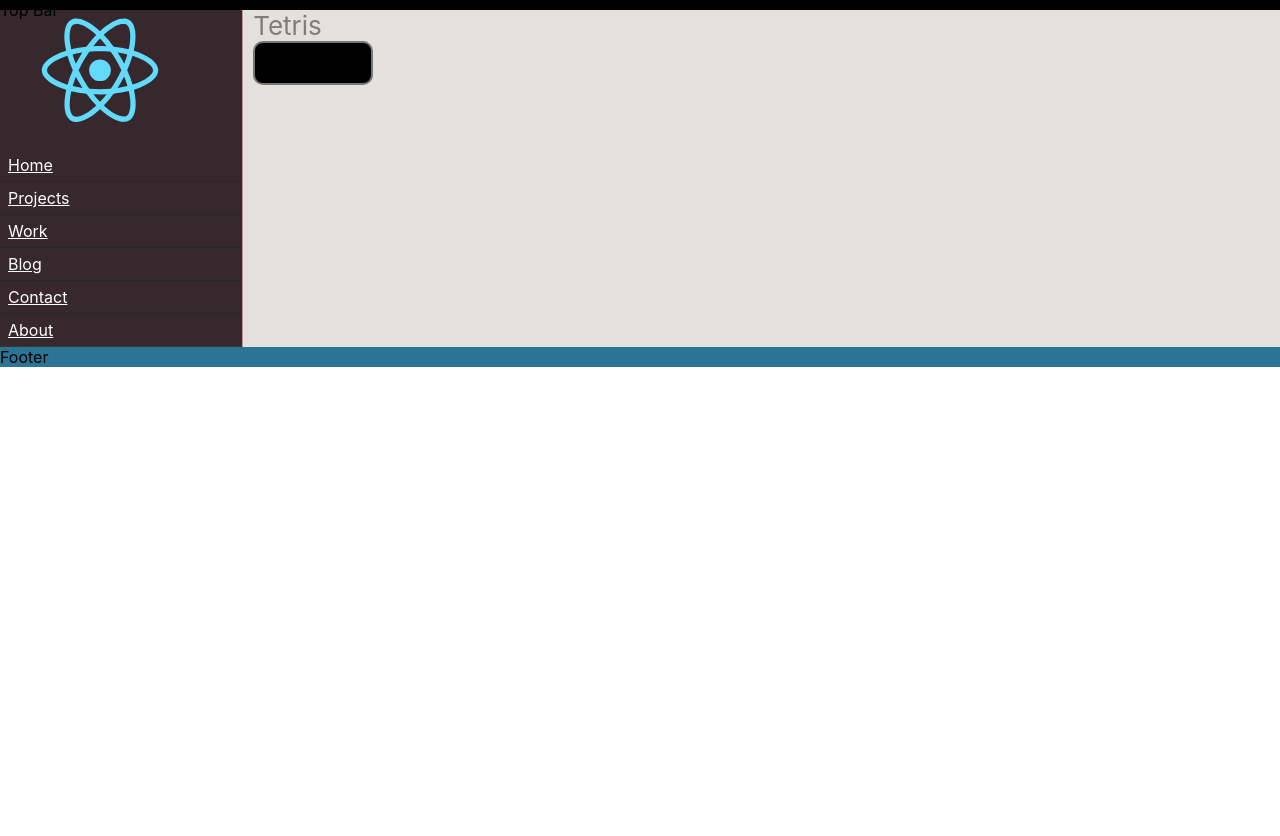
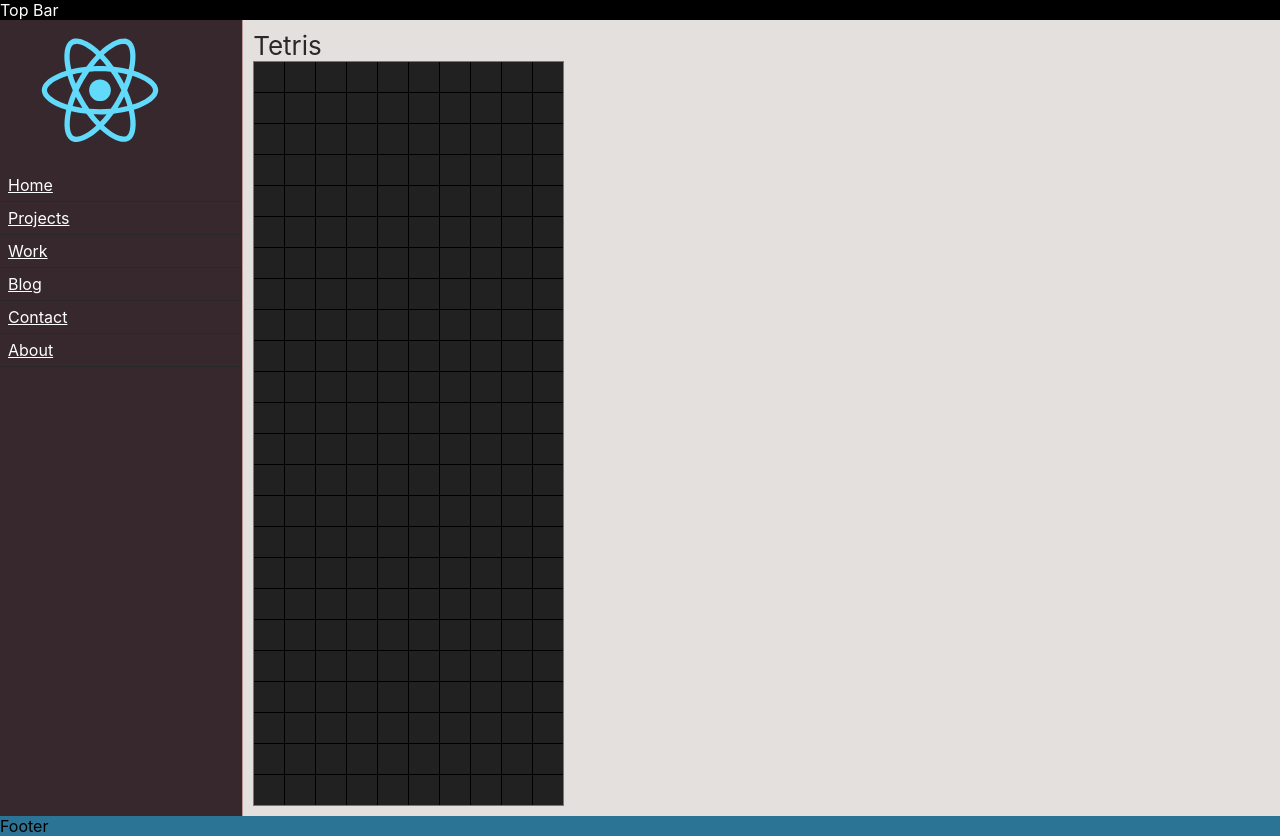
Before and after one commit to ArturMarschenkulov/ArturMarschenkulov.github.io, a React (Create React App) app: page /projects/games/tetris in a window 1280 px wide. Before the commit the page ends 800 px from the top, so only its background shows below. Built offline with nearby package versions, Linux system fonts and the light colour scheme.

Commit message:
some changes

```diff
--- a/src/Design0/Design0.tsx
+++ b/src/Design0/Design0.tsx
@@ -10,11 +10,13 @@ function TopBar(): JSX.Element {
   const ScTopBar = styled.nav`
     display: flex;
     width: 100%;
+    color: white;
     background-color: #000000;
-    padding: 0px;
-    position: fixed;
-    height: 10px;
-    top: 0;
+    position: sticky;
+
+    //padding: 0px;
+    //height: 10px;
+    //top: 0;
 
     z-index: 2;
 
@@ -51,10 +53,10 @@ export default class Design0 extends React.Component {
     `;
 
     const ScMain = styled.div`
-      display: flex;
-      flex-direction: column;
-      min-height: 100%;
-      box-sizing: border-box;
+      //display: flex;
+      //flex-direction: column;
+      //min-height: 100%;
+      //box-sizing: border-box;
     `;
     return (
       <Router.BrowserRouter>
--- a/src/Design0/pages/tetris/Tetris.tsx
+++ b/src/Design0/pages/tetris/Tetris.tsx
@@ -1,35 +1,183 @@
+import React from 'react';
 import styled from 'styled-components';
 
-const ScDisplay = styled.div`
-  box-sizing: border-box;
-  display: flex;
-  align-items: space-between;
-  margin: 0 0 20px 0;
-  padding: 20px;
-  border: 2px solid #777;
-  min-height: 20px;
-  width: 120px;
-  border-radius: 10px;
-  color: ${'#999'};
-  background: #000;
-  font-family: Arial, Helvetica, sans-serif;
-  font-size: 0.8rem;
+
+
+//RGBAColor class which goes from 0 to 255
+class RGBAColor {
+  r: number;
+  g: number;
+  b: number;
+  a: number;
+  constructor(r: number, g: number, b: number, a: number = 255.0) {
+    this.r = r;
+    this.g = g;
+    this.b = b;
+    this.a = a;
+  }
+  toHEX6(): string {
+    return `#${this.r.toString(16)}${this.g.toString(16)}${this.b.toString(16)}`;
+  }
+  toHEX8(): string {
+    return `#${this.r.toString(16)}${this.g.toString(16)}${this.b.toString(16)}${this.a.toString(16)}`;
+  }
+  toRGB(): string {
+    return `rgb(${this.r},${this.g},${this.b})`;
+  }
+  toRGBA(): string {
+    return `rgba(${this.r},${this.g},${this.b},${this.a})`;
+  }
+
+  copy(): RGBAColor {
+    return new RGBAColor(this.r, this.g, this.b, this.a);
+  }
+}
+
+
+
+function toRGB(color: string): string {
+
+  const r = parseInt(color.substring(1, 3), 16);
+  const g = parseInt(color.substring(3, 5), 16);
+  const b = parseInt(color.substring(5, 7), 16);
+
+  return `${r}, ${g}, ${b}`;
+}
+
+
+
+enum TetrominoType {
+  I,
+  J,
+  L,
+  O,
+  S,
+  T,
+  Z,
+  Empty
+}
+
+
+function toColor(type: TetrominoType): RGBAColor {
+  switch (type) {
+    case TetrominoType.I:
+      return new RGBAColor(0, 0, 255); // blue
+    case TetrominoType.J:
+      return new RGBAColor(255, 0, 0); // red
+    case TetrominoType.L:
+      return new RGBAColor(0, 255, 0); // green
+    case TetrominoType.O:
+      return new RGBAColor(255, 255, 0); // yellow
+    case TetrominoType.S:
+      return new RGBAColor(255, 0, 255); // purple
+    case TetrominoType.T:
+      return new RGBAColor(0, 255, 255); // cyan
+    case TetrominoType.Z:
+      return new RGBAColor(255, 255, 255); // white
+    default: return new RGBAColor(50, 50, 50); // grey
+  }
+}
+
+
+// type CellProps = {
+//   type: TetrominoType;
+//   size: number;
+// }
+// function Cell(props: CellProps): JSX.Element {
+//   let color = toColor(props.type);
+//   color.a = 0.5;
+
+//   let color_0 = color.copy();
+//   color_0.a = 200.0;
+//   let color_1 = color.copy();
+//   color_1.a = 10.0;
+
+//   const ScCell = styled.div<CellProps>`
+//     z-index: 6;
+//     width: ${props.size}px;
+//     height: ${props.size}px;
+//     background: ${color.toRGBA()};
+//     border: 4px solid;
+//     border-bottom-color: ${color_0.toRGBA()};
+//     border-right-color: ${color.toRGBA()};
+//     border-top-color: ${color.toRGBA()};
+//     border-left-color: ${color_1.toRGBA()};
+//   `;
+//   return (
+//     <ScCell
+//       type={props.type}
+//       size={props.size}
+//     />
+//   );
+// }
+// class Tetromino {
+//   type: TetrominoType = TetrominoType.I;
+//   color: string = "";
+//   //cells: Cell[] = [];
+
+// }
+
+type CellProps = {
+  size: number;
+}
+
+function Cell(props: CellProps): JSX.Element {
+  const size = props.size;
+
+  const ScCell = styled('div', "kk")`
+    width: ${size}px;
+    height: ${size}px;
+    width: auto;
+    background: #ffffff21;
+  `;
+  return (
+    <ScCell />
+  );
+}
+
+function Board(): JSX.Element {
+
+  const tetrominoSize = 30; // in pixels
+
+  const boardWidth = 10;
+  const boardHeight = 24;
+
+  const gapSize = 1;
+
+
+  const ScBoard = styled.div`
+    display: grid;
+    grid-gap: ${gapSize}px;
+    grid-template-columns: repeat(${boardWidth}, ${tetrominoSize}px);
+    grid-template-rows: repeat(${boardHeight}, ${tetrominoSize}px);
+    width: ${(boardWidth * tetrominoSize) + gapSize * (boardWidth - 1)}px;
+    height: ${(boardHeight * tetrominoSize) + gapSize * (boardHeight - 1)}px;
+    background: #000000;
+    z-index: 5;
+    border: 1px solid #777;
   `;
 
 
+
+  const cells: JSX.Element[] = [];
+  for (let i = 0; i < boardWidth * boardHeight; i++) {
+    cells.push(<Cell size={30} />);
+  }
+  return (
+    <ScBoard>
+      {cells}
+    </ScBoard>
+  );
+}
+
+
 export default function Tetris() {
+
+
+  const [gameState, setGameState] = React.useState(0);
   const ScTetrisBody = styled.div`
-    //margin: 0px;
-    //border: 0px solid black;
     padding: 10px;
-    //position: absolute;
-    //height: 100%;
-    //width: 100%;
-
-    //display: flex;
-    //justify-content: center;
-    //justify-items: center;
-    color: #7e7e7e;
+    color: #2c2828;
     //background-color: #2f2f2f;
     font-size: calc(10px + 2vmin);
   `;
@@ -38,7 +186,7 @@ export default function Tetris() {
       <header>
         Tetris
       </header>
-      <ScDisplay />
+      <Board/>
     </ScTetrisBody>
   );
 }
```
Also changed, not shown: src/Design0/pages/Home.tsx (+6 -6 lines).
